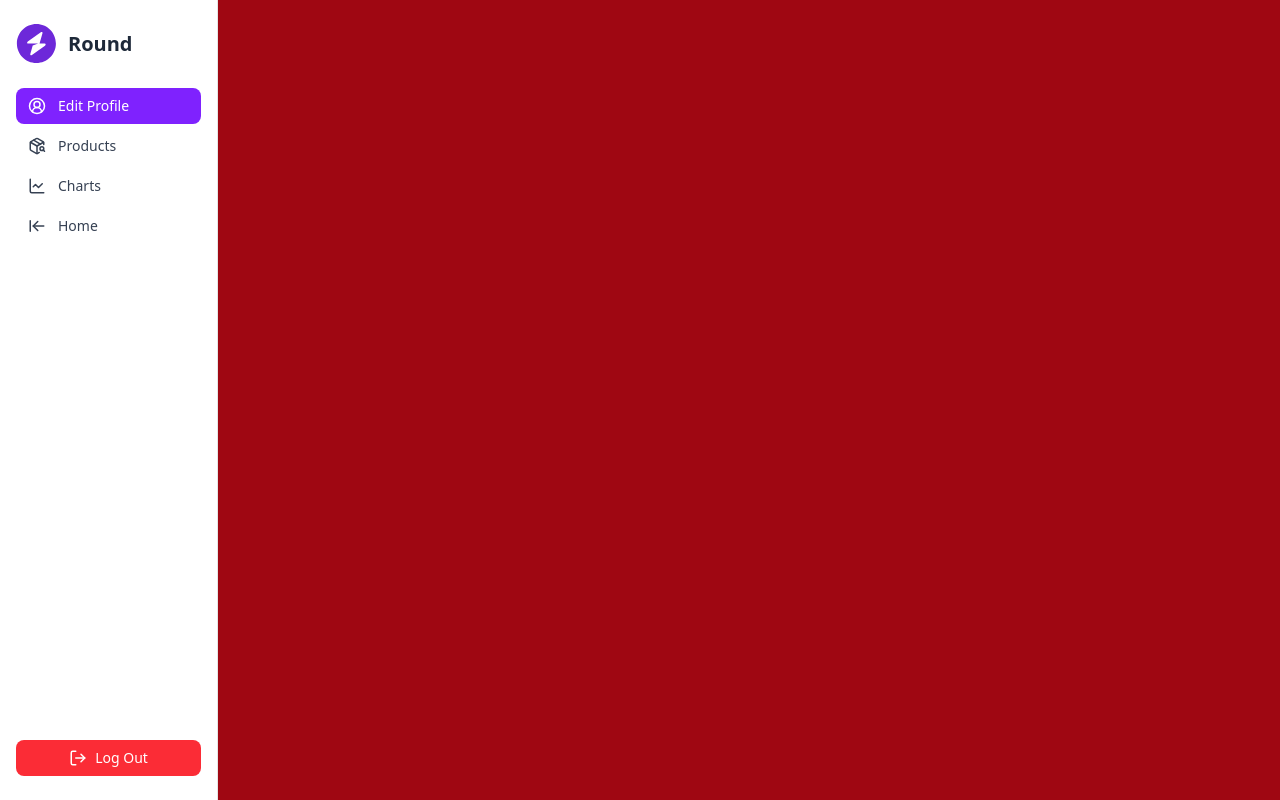
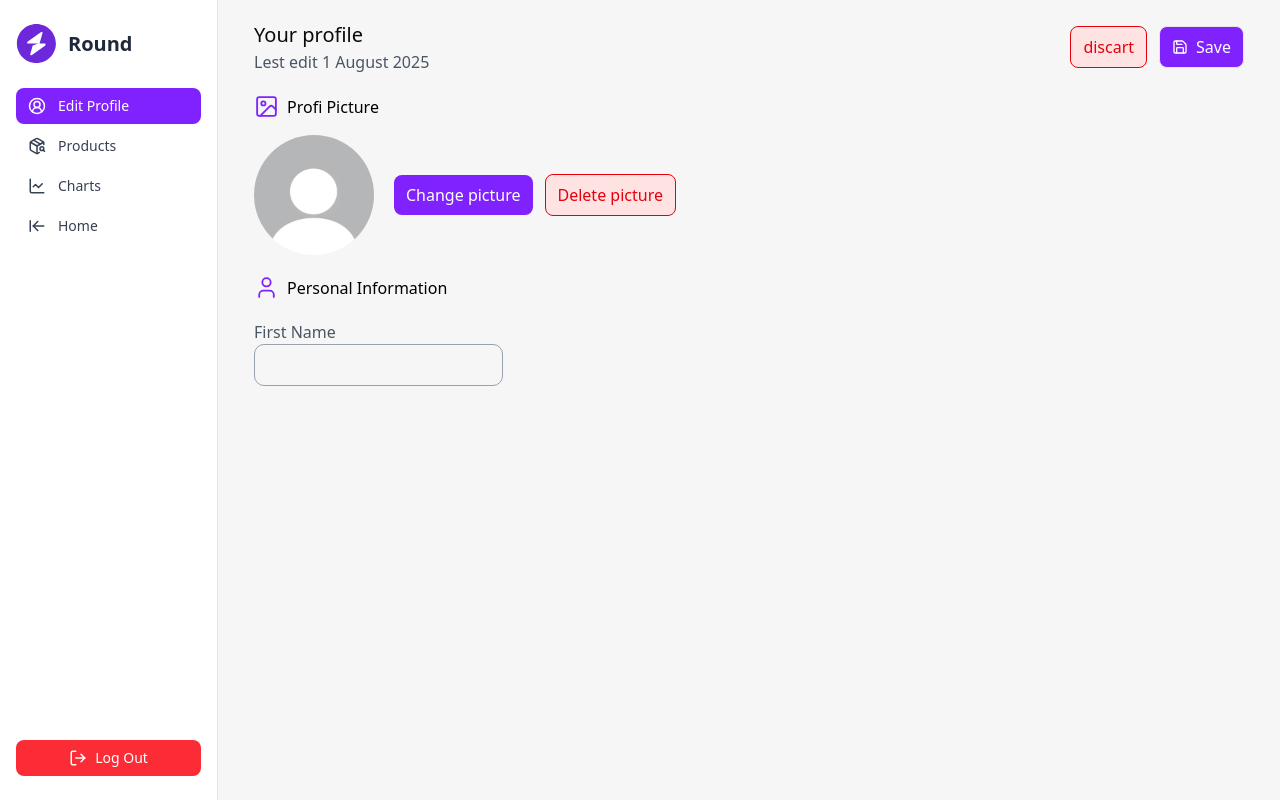
Before and after one commit to Muhammadali-fr/eCommerce, a Next.js app: page /user/settings in a window 1280 px wide. Built offline with nearby package versions, Linux system fonts and the light colour scheme; no server answers.

Commit message:
edit profil

```diff
--- a/app/user/settings/page.tsx
+++ b/app/user/settings/page.tsx
@@ -1,8 +1,53 @@
+
+import { Save } from "lucide-react"
+import { Image } from "lucide-react"
+import { User } from "lucide-react"
 
 export default function UserSettings() {
 
     return (
-        <div className="w-full h-screen bg-red-800">
+        <div className="w-[990px] h-screen flex flex-col gap-5 py-5">
+            <div className="w-full flex items-center justify-between ">
+                <div className="flex flex-col ">
+                    <p className="text-[20px]">Your profile</p>
+                    <p className="text-[16px] text-gray-600">Lest edit 1 August 2025</p>
+                </div>
+                <div className="flex items-center justify-center gap-3">
+                    <button className="border py-2 px-3 rounded-md text-[16px] text-red-600 cursor-pointer border border-red-600 bg-red-100 hover:bg-red-200">discart</button>
+                    <button className="border py-2 px-3 rounded-md text-[16px] text-white flex items-center justify-center gap-2 bg-violet-600 hover:bg-violet-500 cursor-pointer"><Save size={16} /> Save</button>
+                </div>
+            </div>
+            {/* Profi Picture */}
+            <div className="flex flex-col gap-4">
+                <div className="flex items-center gap-2 text-violet-600">
+                    <Image size={25} strokeWidth={1.75} />
+                    <p className="text-[16px] text-black">Profi Picture</p>
+                </div>
+                <div className="flex items-center  justify-start gap-5">
+                    <div className="w-30 h-30 cursor-pointer">
+                        <img className="rounded-full " src="/assets/default-user.png" alt="img" />
+                    </div>
+                    <div className="flex items-center justify-center gap-3">
+                        <button className="bg-violet-600 text-[16px] text-white py-2 px-3 rounded-md hover:bg-violet-500 cursor-pointer">Change picture</button>
+                        <button className="border border-red-600 bg-red-100 text-[16px] text-red-600 py-2 px-3 rounded-md hover:bg-red-200 cursor-pointer">Delete picture</button>
+                    </div>
+                </div>
+            </div>
+            {/* Personal Information */}
+            <div className="flex flex-col gap-5">
+                <div className="flex items-center gap-2 text-violet-600">
+                    <User size={25} strokeWidth={1.75} />
+                    <p className="text-[16px] text-black">Personal Information</p>
+                </div>
+                <form className="">
+                    <div className="">
+                        <label className="w-full ">
+                            <p className="text-[16px] text-gray-600 cursor-pointer">First Name</p>
+                            <input className="p-2 border border-gray-400 rounded-lg" type="text" />
+                        </label>
+                    </div>
+                </form>
+            </div>
 
         </div>
     )
```
Also changed, not shown: public/assets/cart.png (deleted).
